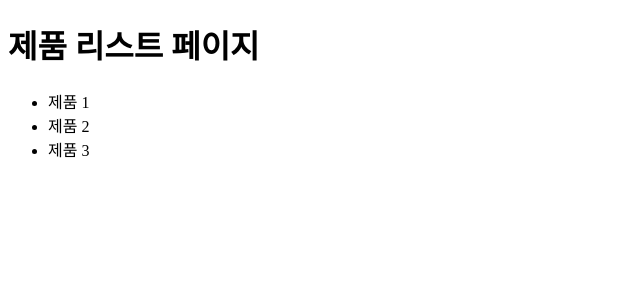
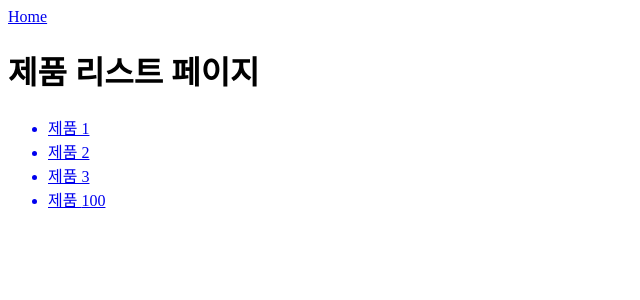
Before and after one commit to freelife1191/sveltekit-tutorial, a SvelteKit app: page /products in a window 1280 px wide. Shown: the top 300 px of the page, without its empty margins (0-640 px from the left). Built offline with nearby package versions, Linux system fonts and the light colour scheme.

Commit message:
10. Route Navigation

```diff
--- a/src/routes/about/+page.svelte
+++ b/src/routes/about/+page.svelte
@@ -1 +1,3 @@
+<a href="/">Home</a>
+
 <h1>About Page</h1>
--- a/src/routes/products/+page.svelte
+++ b/src/routes/products/+page.svelte
@@ -1,7 +1,14 @@
+<script>
+    export let productId = 100;
+</script>
+
+<a href="/">Home</a>
+
 <h1>제품 리스트 페이지</h1>
 
 <ul>
-    <li>제품 1</li>
-    <li>제품 2</li>
-    <li>제품 3</li>
+    <a href="/products/1"><li>제품 1</li></a>
+    <a href="/products/2"><li>제품 2</li></a>
+    <a href="/products/3"><li>제품 3</li></a>
+    <a href={`/products/${productId}`}><li>제품 {productId}</li></a>
 </ul>
--- a/src/routes/profile/+page.svelte
+++ b/src/routes/profile/+page.svelte
@@ -1 +1,3 @@
+<a href="/">Home</a>
+
 <h1>Profile Page</h1>
```
Also changed, not shown: 1 other file (tests, documents, lock files or other folders).
